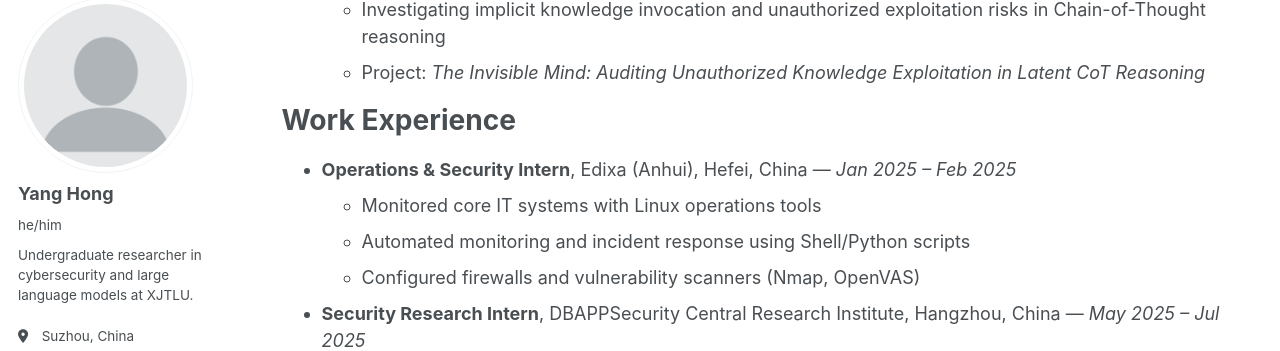
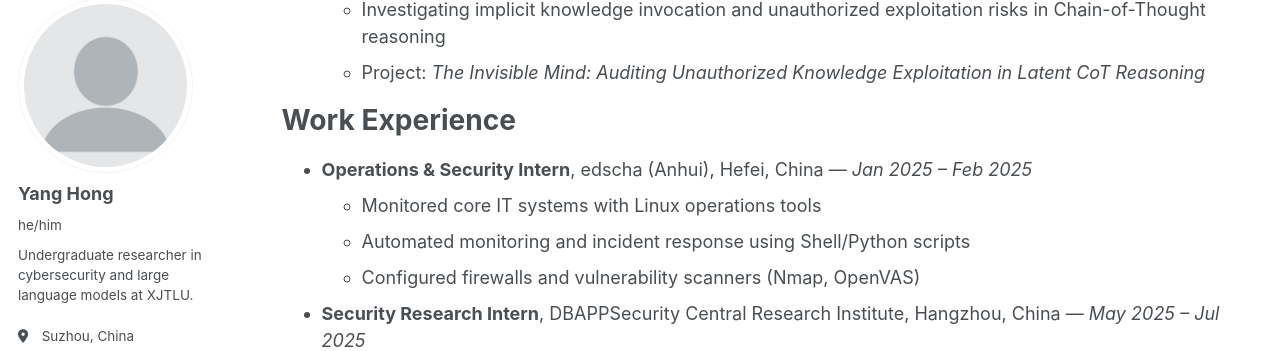
Before and after one commit to expiol/expiol.github.io, a Jekyll site: the page built from _pages/cv.md, in a window 1280 px wide and 900 px high, scrolled down 522 px. Shown: the part 101-452 px from the top of the window. Built offline with Jekyll 4.4.1, drawn with Linux system fonts in a browser that asks for light colours; a script that is not in the unit is left out.

Commit message:
Update cv.md

```diff
--- a/_pages/cv.md
+++ b/_pages/cv.md
@@ -28,7 +28,7 @@ Research Experience
 
 Work Experience
 ======
-* **Operations & Security Intern**, Edixa (Anhui), Hefei, China — *Jan 2025 – Feb 2025*
+* **Operations & Security Intern**, edscha (Anhui), Hefei, China — *Jan 2025 – Feb 2025*
   - Monitored core IT systems with Linux operations tools
   - Automated monitoring and incident response using Shell/Python scripts
   - Configured firewalls and vulnerability scanners (Nmap, OpenVAS)
```
